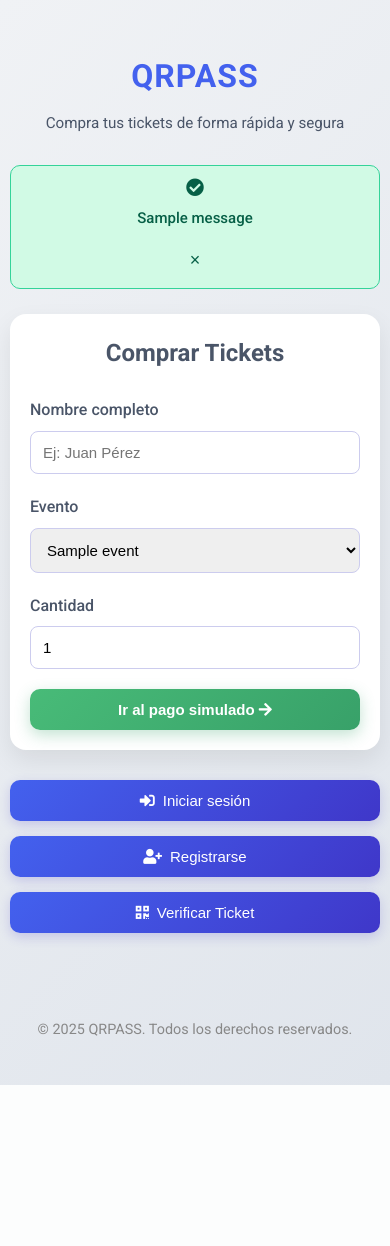
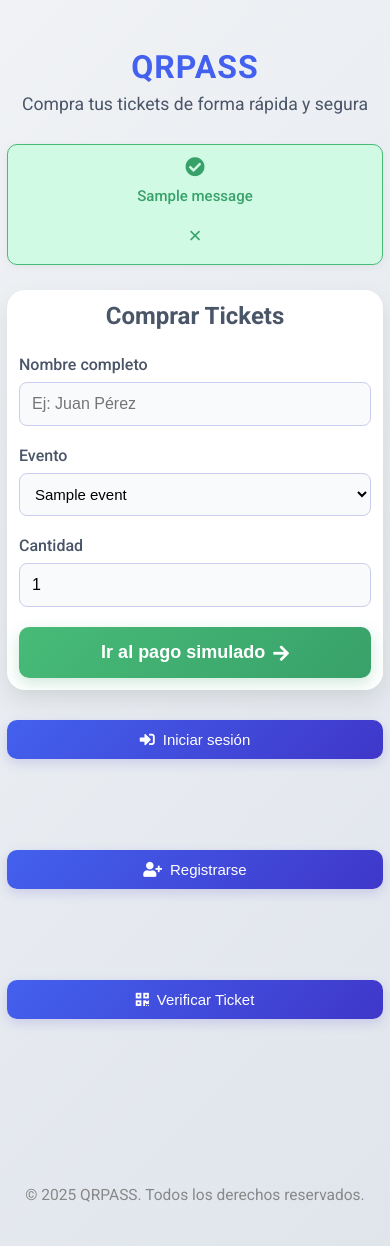
Before and after one commit to nicolassss16/Entradas-por-QR, a Flask app: page / in a window 390 px wide. Before the commit the page ends 1085 px from the top, so only its background shows below. Run offline with Flask 3, Linux system fonts and the light colour scheme; tables that the repository leaves empty hold one stand-in row (values such as "Sample post"); one stand-in notice (Sample message) is shown.

Commit message:
Update index.html

```diff
--- a/app/templates/index.html
+++ b/app/templates/index.html
@@ -8,302 +8,251 @@
     <link rel="stylesheet" href="https://cdnjs.cloudflare.com/ajax/libs/font-awesome/5.15.3/css/all.min.css">
 
     <style>
-        /* General Body and Page Layout */
+        :root {
+            --primary: #4361ee;
+            --primary-dark: #3f37c9;
+            --success: #48bb78;
+            --success-dark: #38a169;
+            --danger: #b91c1c;
+            --danger-bg: #fee2e2;
+            --success-bg: #d1fae5;
+            --gray: #4a5568;
+            --gray-light: #f0f2f5;
+        }
+
+        html {
+            box-sizing: border-box;
+        }
+        *, *:before, *:after {
+            box-sizing: inherit;
+        }
+
         body {
             font-family: 'Roboto', sans-serif;
-            background: linear-gradient(135deg, #f0f2f5, #e0e5ec);
+            background: linear-gradient(135deg, var(--gray-light), #e0e5ec);
             min-height: 100vh;
             margin: 0;
             padding: 20px;
-            color: #333;
-            line-height: 1.6;
+            color: #222;
             display: flex;
             flex-direction: column;
-            justify-content: space-between;
         }
 
-        /* Header Section */
-        .header {
+        header {
             text-align: center;
             margin-bottom: 30px;
             padding-top: 20px;
         }
 
-        .header h1 {
+        header h1 {
             font-size: 2.8rem;
-            color: #4361ee;
+            color: var(--primary);
             margin-bottom: 8px;
             font-weight: 700;
             letter-spacing: 1px;
         }
 
-        .header p {
+        header p {
             font-size: 1.1rem;
-            color: #4a5568;
+            color: var(--gray);
             max-width: 500px;
             margin: 0 auto;
         }
 
-        /* Main Content Container */
-        .container {
+        main {
             max-width: 650px;
             margin: 0 auto;
+            width: 100%;
             flex-grow: 1;
-            width: 100%;
         }
 
-        /* Alert Messages (Flash Messages) */
+        /* Alert Messages */
         .alert {
-            padding: 16px;
+            padding: 16px 50px 16px 16px;
             margin-bottom: 25px;
             border-radius: 10px;
             font-size: 16px;
+            font-weight: 500;
             text-align: center;
-            font-weight: 500;
             display: flex;
             align-items: center;
             justify-content: center;
             gap: 10px;
-            /* Added for accessibility */
-            position: relative; /* Needed for positioning the close button */
+            position: relative;
+            box-shadow: 0 2px 8px rgba(0,0,0,0.05);
+            animation: fadeIn 0.7s;
         }
-
-        .alert .fas { /* Style for alert icons */
-            font-size: 1.2em;
+        @keyframes fadeIn {
+            from { opacity: 0; transform: translateY(-10px);}
+            to { opacity: 1; transform: translateY(0);}
         }
-
-        .alert-close { /* Style for the close button */
+        .alert .fas { font-size: 1.3em; }
+        .alert-close {
             background: none;
             border: none;
-            color: inherit; /* Inherit color from the alert type */
-            font-size: 1.2em;
+            color: inherit;
+            font-size: 1.5em;
             cursor: pointer;
             position: absolute;
             right: 15px;
             top: 50%;
             transform: translateY(-50%);
             padding: 5px;
+            line-height: 1;
         }
-
-        .alert-close:hover {
-            opacity: 0.8;
+        .alert.success {
+            background-color: var(--success-bg);
+            color: var(--success-dark);
+            border: 1px solid var(--success);
         }
-
-        .success {
-            background-color: #d1fae5;
-            color: #065f46;
-            border: 1px solid #34d399;
-        }
-
-        .error {
-            background-color: #fee2e2;
-            color: #b91c1c;
+        .alert.error {
+            background-color: var(--danger-bg);
+            color: var(--danger);
             border: 1px solid #f87171;
         }
 
-        /* Form Card Styling */
+        /* Card Form */
         .form-card {
-            background-color: white;
-            border-radius: 16px;
-            padding: 30px;
-            box-shadow: 0 10px 25px rgba(0, 0, 0, 0.08);
+            background: #fff;
+            border-radius: 18px;
+            padding: 32px;
+            box-shadow: 0 10px 25px rgba(0,0,0,0.09);
             margin-bottom: 30px;
+            transition: box-shadow 0.2s;
         }
-
+        .form-card:hover {
+            box-shadow: 0 14px 32px rgba(67,97,238,0.10);
+        }
         .form-card h2 {
             text-align: center;
-            color: #4a5568;
-            margin-top: 0;
-            margin-bottom: 25px;
+            color: var(--gray);
+            margin: 0 0 25px 0;
             font-size: 1.8rem;
         }
-
         .form-group {
             margin-bottom: 20px;
         }
-
         label {
             font-weight: 500;
+            margin-bottom: 8px;
+            color: var(--gray);
             display: block;
-            margin-bottom: 8px;
-            color: #4a5568;
         }
-
-        input[type="text"],
-        input[type="number"],
-        select {
+        input[type="text"], input[type="number"], select {
             width: 100%;
             padding: 12px;
             border-radius: 8px;
             border: 1px solid #cce;
             font-size: 16px;
-            box-sizing: border-box;
-            transition: border-color 0.2s ease, box-shadow 0.2s ease;
+            transition: border-color 0.2s, box-shadow 0.2s;
+            background: #f8fafc;
+        }
+        input:focus, select:focus {
+            outline: none;
+            border-color: var(--primary);
+            box-shadow: 0 0 0 3px rgba(67,97,238,0.13);
         }
 
-        input[type="text"]:focus,
-        input[type="number"]:focus,
-        select:focus {
-            outline: none;
-            border-color: #4361ee;
-            box-shadow: 0 0 0 3px rgba(67, 97, 238, 0.2);
-        }
-
-        /* Submit Button Specific Style (for form) */
+        /* Submit Button */
         button[type="submit"] {
-            display: block;
             width: 100%;
             padding: 15px;
             border: none;
             border-radius: 10px;
-            background: linear-gradient(135deg, #48bb78, #38a169);
+            background: linear-gradient(135deg, var(--success), var(--success-dark));
             color: white;
             font-size: 18px;
             font-weight: 700;
             cursor: pointer;
-            transition: background 0.3s ease, transform 0.2s ease;
-            box-shadow: 0 5px 15px rgba(56, 161, 105, 0.3);
+            transition: background 0.3s, transform 0.15s;
+            box-shadow: 0 5px 15px rgba(56,161,105,0.24);
+            display: flex;
+            align-items: center;
+            justify-content: center;
+            gap: 8px;
+        }
+        button[type="submit"]:hover {
+            background: linear-gradient(135deg, var(--success-dark), #2f855a);
+            transform: translateY(-2px) scale(1.01);
+            box-shadow: 0 7px 20px rgba(56,161,105,0.26);
         }
 
-        button[type="submit"]:hover {
-            background: linear-gradient(135deg, #38a169, #2f855a);
-            transform: translateY(-2px);
-            box-shadow: 0 7px 20px rgba(56, 161, 105, 0.4);
-        }
-
-        /* Button Group (Navigation Buttons) */
-        .button-group {
+        /* Navigation Buttons */
+        nav.button-group {
             display: flex;
             justify-content: center;
             flex-wrap: wrap;
             gap: 15px;
-            margin-top: 20px;
-            margin-bottom: 30px;
+            margin: 28px 0 30px 0;
         }
-
-        .button-group a {
+        nav.button-group a {
             text-decoration: none;
-            display: block; /* Ensures the button takes up the full link area */
+            flex: 1 1 120px;
         }
-
-        .button-group button {
-            padding: 14px 25px;
+        nav.button-group button {
+            width: 100%;
+            padding: 14px 0;
             border: none;
             border-radius: 10px;
-            background: linear-gradient(135deg, #4361ee, #3f37c9);
+            background: linear-gradient(135deg, var(--primary), var(--primary-dark));
             color: white;
             font-size: 16px;
             font-weight: 500;
             cursor: pointer;
-            transition: all 0.2s ease-in-out;
-            min-width: 150px;
-            box-shadow: 0 4px 12px rgba(63, 55, 201, 0.2);
-            display: flex; /* For icon alignment */
-            align-items: center; /* Vertically align icon and text */
-            justify-content: center; /* Center content horizontally */
-            gap: 8px; /* Space between icon and text */
+            transition: background 0.2s, transform 0.11s;
+            box-shadow: 0 4px 12px rgba(63,55,201,0.17);
+            display: flex;
+            align-items: center;
+            justify-content: center;
+            gap: 8px;
+        }
+        nav.button-group button:hover, nav.button-group button:focus {
+            background: linear-gradient(135deg, var(--primary-dark), #3a32b9);
+            transform: translateY(-2px) scale(1.01);
+            outline: 2px solid #b3bcf7;
         }
 
-        .button-group button:hover {
-            transform: translateY(-2px);
-            background: linear-gradient(135deg, #3f37c9, #3a32b9);
-            box-shadow: 0 6px 15px rgba(63, 55, 201, 0.3);
-        }
-
-        /* Footer Styling */
-        .footer {
+        /* Footer */
+        footer {
             margin-top: 40px;
             text-align: center;
             color: #888;
-            font-size: 0.9em;
+            font-size: 0.97em;
             padding-bottom: 20px;
         }
 
         /* Responsive Adjustments */
         @media (max-width: 768px) {
-            body {
-                padding: 15px;
-            }
-
-            .header h1 {
-                font-size: 2.2rem;
-            }
-
-            .header p {
-                font-size: 1rem;
-            }
-
-            .form-card {
-                padding: 20px;
-            }
-
-            .form-card h2 {
-                font-size: 1.5rem;
-            }
-
-            .button-group {
-                flex-direction: column;
-                align-items: stretch;
-            }
-
-            .button-group button {
-                width: 100%;
-                min-width: unset;
-            }
+            body { padding: 12px; }
+            header h1 { font-size: 2.2rem; }
+            .form-card { padding: 20px; }
+            .form-card h2 { font-size: 1.5rem; }
+            nav.button-group { flex-direction: column; gap: 10px; }
         }
-
         @media (max-width: 480px) {
-            body {
-                padding: 10px;
-            }
-
-            .header h1 {
-                font-size: 2rem;
-            }
-
-            .header p {
-                font-size: 0.95rem;
-            }
-
-            .alert {
-                font-size: 15px;
-                padding: 12px;
-                flex-direction: column; /* Stack icon and text on very small screens */
-            }
-
-            .alert-close { /* Adjust close button position for stacked alert */
-                position: static;
-                transform: none;
-                margin-top: 5px;
-            }
-
-            input[type="text"],
-            input[type="number"],
-            select,
-            .button-group button,
-            button[type="submit"] {
-                font-size: 15px;
-                padding: 12px;
-            }
+            body { padding: 7px; }
+            header h1 { font-size: 2rem; }
+            .form-card { padding: 12px; }
+            .alert { font-size: 15px; padding: 12px; flex-direction: column; }
+            .alert-close { position: static; margin-top: 5px; transform: none; }
+            input, select, button, nav.button-group button { font-size: 15px; padding: 11px; }
         }
     </style>
 </head>
 <body>
-
-    <div class="header">
+    <header>
         <h1>QRPASS</h1>
         <p>Compra tus tickets de forma rápida y segura</p>
-    </div>
-
-    <div class="container">
+    </header>
+    <main>
         {% with messages = get_flashed_messages(with_categories=true) %}
             {% if messages %}
                 {% for category, message in messages %}
-                    <div class="alert {{ category }}" role="alert">
+                    <div class="alert {{ category }}" role="alert" aria-live="assertive">
                         {% if category == 'success' %}
-                            <i class="fas fa-check-circle"></i>
+                            <i class="fas fa-check-circle" aria-hidden="true"></i>
                         {% elif category == 'error' %}
-                            <i class="fas fa-times-circle"></i>
+                            <i class="fas fa-times-circle" aria-hidden="true"></i>
                         {% endif %}
                         <span>{{ message }}</span>
                         <button type="button" class="alert-close" aria-label="Cerrar alerta" onclick="this.parentElement.style.display='none';">&times;</button>
@@ -312,9 +261,9 @@
             {% endif %}
         {% endwith %}
 
-        <div class="form-card">
+        <section class="form-card" aria-label="Formulario de compra de tickets">
             <h2>Comprar Tickets</h2>
-            <form method="POST" action="{{ url_for('main.purchase_ticket') }}">
+            <form method="POST" action="{{ url_for('main.purchase_ticket') }}" autocomplete="on">
                 <div class="form-group">
                     <label for="name">Nombre completo</label>
                     <input type="text" id="name" name="name" placeholder="Ej: Juan Pérez" required autocomplete="name">
@@ -329,28 +278,42 @@
                 </div>
                 <div class="form-group">
                     <label for="quantity">Cantidad</label>
-                    <input type="number" id="quantity" name="quantity" min="1" value="1" required inputmode="numeric" pattern="[0-9]*">
+                    <input type="number" id="quantity" name="quantity" min="1" value="1" required inputmode="numeric" pattern="[0-9]*" aria-label="Cantidad de tickets">
                 </div>
-                <button type="submit">Ir al pago simulado <i class="fas fa-arrow-right"></i></button>
+                <button type="submit" aria-label="Ir al pago simulado">
+                    Ir al pago simulado <i class="fas fa-arrow-right" aria-hidden="true"></i>
+                </button>
             </form>
-        </div>
+        </section>
 
-        <div class="button-group">
+        <nav class="button-group" aria-label="Opciones de navegación">
             {% if current_user.is_authenticated %}
-                <a href="{{ url_for('main.mis_tickets') }}" aria-label="Ver mis tickets"><button><i class="fas fa-ticket-alt"></i> Mis Tickets</button></a>
-                <a href="{{ url_for('main.logout') }}" aria-label="Cerrar sesión"><button><i class="fas fa-sign-out-alt"></i> Salir</button></a>
-                <a href="{{ url_for('main.admin') }}" aria-label="Acceder al panel de administración"><button><i class="fas fa-user-shield"></i> Panel Admin</button></a>
+                <a href="{{ url_for('main.mis_tickets') }}" aria-label="Ver mis tickets">
+                    <button type="button"><i class="fas fa-ticket-alt"></i> Mis Tickets</button>
+                </a>
+                <a href="{{ url_for('main.logout') }}" aria-label="Cerrar sesión">
+                    <button type="button"><i class="fas fa-sign-out-alt"></i> Salir</button>
+                </a>
+                <a href="{{ url_for('main.admin') }}" aria-label="Acceder al panel de administración">
+                    <button type="button"><i class="fas fa-user-shield"></i> Panel Admin</button>
+                </a>
             {% else %}
-                <a href="{{ url_for('main.login') }}" aria-label="Iniciar sesión"><button><i class="fas fa-sign-in-alt"></i> Iniciar sesión</button></a>
-                <a href="{{ url_for('main.register') }}" aria-label="Registrarse para una nueva cuenta"><button><i class="fas fa-user-plus"></i> Registrarse</button></a>
+                <a href="{{ url_for('main.login') }}" aria-label="Iniciar sesión">
+                    <button type="button"><i class="fas fa-sign-in-alt"></i> Iniciar sesión</button>
+                </a>
+                <a href="{{ url_for('main.register') }}" aria-label="Registrarse para una nueva cuenta">
+                    <button type="button"><i class="fas fa-user-plus"></i> Registrarse</button>
+                </a>
             {% endif %}
-            <a href="{{ url_for('main.verificar_qr') }}" aria-label="Verificar la validez de un ticket"><button><i class="fas fa-qrcode"></i> Verificar Ticket</button></a>
-        </div>
-    </div>
-
-    <div class="footer">
+            <a href="{{ url_for('main.verificar_qr') }}" aria-label="Verificar la validez de un ticket">
+                <button type="button"><i class="fas fa-qrcode"></i> Verificar Ticket</button>
+            </a>
+        </nav>
+    </main>
+    <footer>
         <p>© 2025 QRPASS. Todos los derechos reservados.</p>
-    </div>
-
+    </footer>
 </body>
 </html>
+</body>
+</html>
```
